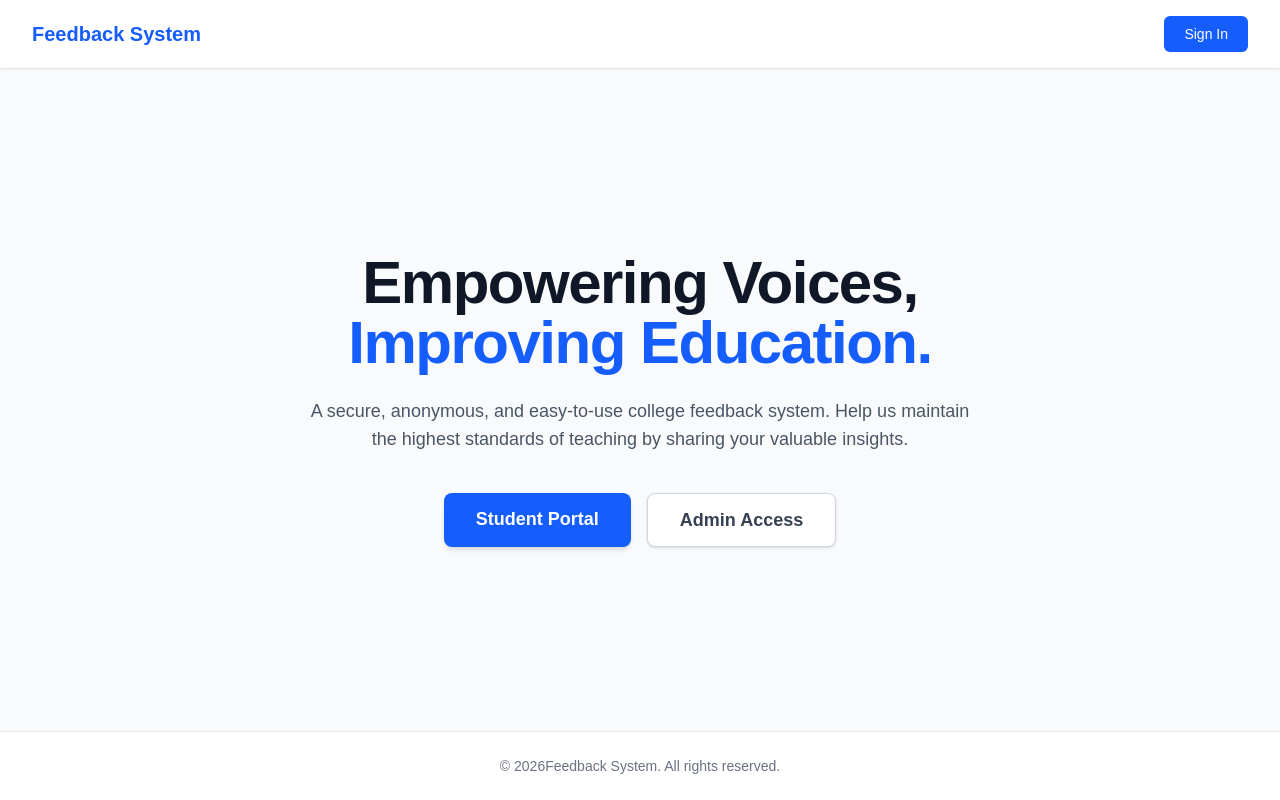
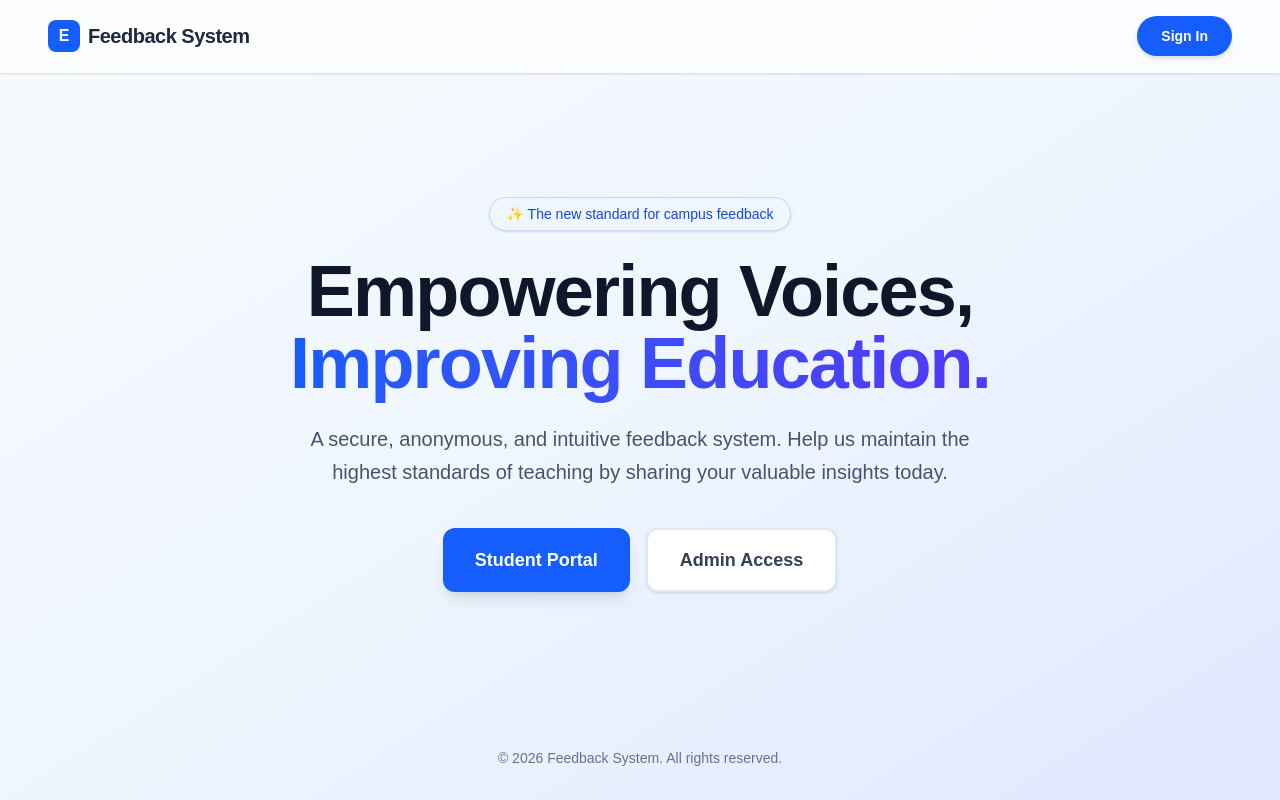
Before and after one commit to al-junaid-dev/college-feedback-app, a Next.js app: page / in a window 1280 px wide. Built offline with nearby package versions, Linux system fonts and the light colour scheme.

Commit message:
Enhance Home page layout and styling

```diff
--- a/app/page.tsx
+++ b/app/page.tsx
@@ -2,38 +2,57 @@ import Link from "next/link";
 
 export default function Home() {
   return (
-    <div className="flex min-h-screen flex-col bg-gray-50">
-      {/* Navigation Bar */}
-      <nav className="flex items-center justify-between bg-white px-8 py-4 shadow-sm">
-        <div className="text-xl font-bold text-blue-600">Feedback System</div>
+    // 1. The Gradient Background covering the whole screen
+    <div className="flex min-h-screen flex-col bg-gradient-to-br from-slate-50 via-blue-50 to-indigo-100">
+
+      {/* Navigation Bar - Made blurry and sticky */}
+      <nav className="sticky top-0 z-50 flex items-center justify-between bg-white/70 px-6 py-4 backdrop-blur-md border-b border-white/50 shadow-sm md:px-12">
+        <div className="flex items-center space-x-2">
+          {/* A simple icon to make the logo pop */}
+          <div className="flex h-8 w-8 items-center justify-center rounded-lg bg-blue-600 text-white font-bold">
+            E
+          </div>
+          <span className="text-xl font-extrabold text-slate-800 tracking-tight">Feedback System</span>
+        </div>
         <Link
           href="/login"
-          className="rounded-md bg-blue-600 px-5 py-2 text-sm font-medium text-white transition hover:bg-blue-700"
+          className="rounded-full bg-blue-600 px-6 py-2.5 text-sm font-semibold text-white shadow-md transition-all hover:bg-blue-700 hover:shadow-lg hover:-translate-y-0.5"
         >
           Sign In
         </Link>
       </nav>
 
-      {/* Hero Section */}
-      <main className="flex flex-1 flex-col items-center justify-center px-4 text-center">
-        <h1 className="mb-6 text-5xl font-extrabold tracking-tight text-gray-900 md:text-6xl">
+      {/* Hero Section - Centered and highly responsive */}
+      <main className="flex flex-1 flex-col items-center justify-center px-6 text-center md:px-12">
+
+        {/* A small "pill" badge for modern flair */}
+        <div className="mb-6 rounded-full border border-blue-200 bg-blue-50 px-4 py-1.5 text-sm font-medium text-blue-700 shadow-sm">
+          ✨ The new standard for campus feedback
+        </div>
+
+        {/* Responsive Typography: text-5xl on mobile, text-7xl on desktop */}
+        <h1 className="mb-6 text-5xl font-extrabold tracking-tight text-slate-900 md:text-7xl">
           Empowering Voices, <br className="hidden md:block" />
-          <span className="text-blue-600">Improving Education.</span>
+          <span className="bg-gradient-to-r from-blue-600 to-indigo-600 bg-clip-text text-transparent">
+            Improving Education.
+          </span>
         </h1>
-        <p className="mb-10 max-w-2xl text-lg text-gray-600">
-          A secure, anonymous, and easy-to-use college feedback system. Help us maintain the highest standards of teaching by sharing your valuable insights.
+
+        <p className="mb-10 max-w-2xl text-lg text-slate-600 md:text-xl leading-relaxed">
+          A secure, anonymous, and intuitive feedback system. Help us maintain the highest standards of teaching by sharing your valuable insights today.
         </p>
 
-        <div className="flex space-x-4">
+        {/* Buttons stack on mobile (flex-col), sit side-by-side on desktop (sm:flex-row) */}
+        <div className="flex w-full flex-col space-y-4 sm:w-auto sm:flex-row sm:space-x-4 sm:space-y-0">
           <Link
             href="/login"
-            className="rounded-lg bg-blue-600 px-8 py-3 text-lg font-semibold text-white shadow-md transition hover:bg-blue-700"
+            className="flex w-full items-center justify-center rounded-xl bg-blue-600 px-8 py-4 text-lg font-bold text-white shadow-lg transition-all hover:bg-blue-700 hover:shadow-xl hover:-translate-y-1 sm:w-auto"
           >
             Student Portal
           </Link>
           <Link
             href="/login"
-            className="rounded-lg border border-gray-300 bg-white px-8 py-3 text-lg font-semibold text-gray-700 shadow-sm transition hover:bg-gray-50"
+            className="flex w-full items-center justify-center rounded-xl border-2 border-slate-200 bg-white px-8 py-4 text-lg font-bold text-slate-700 shadow-sm transition-all hover:border-blue-200 hover:bg-blue-50 hover:text-blue-700 sm:w-auto"
           >
             Admin Access
           </Link>
@@ -41,8 +60,8 @@ export default function Home() {
       </main>
 
       {/* Footer */}
-      <footer className="bg-white py-6 text-center text-sm text-gray-500 border-t border-gray-200">
-        &copy; {new Date().getFullYear()}Feedback System. All rights reserved.
+      <footer className="py-8 text-center text-sm font-medium text-slate-500">
+        &copy; {new Date().getFullYear()} Feedback System. All rights reserved.
       </footer>
     </div>
   );
```
